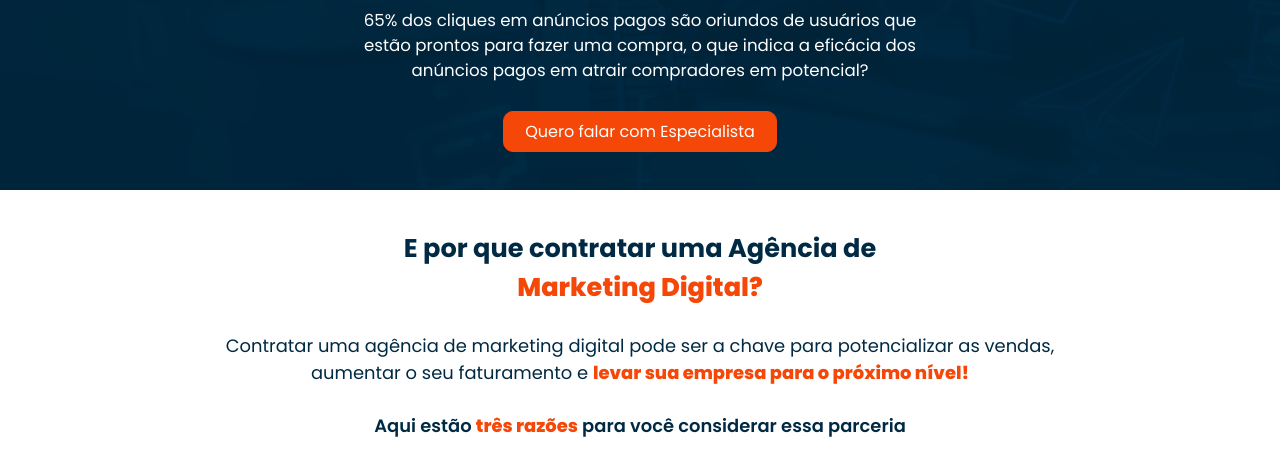
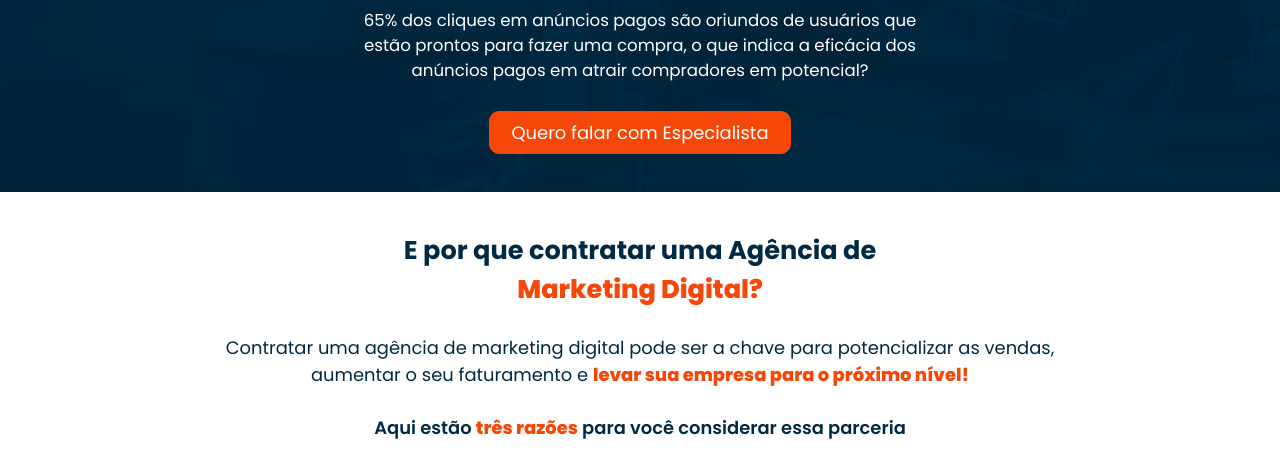
Before and after one commit to Franklinsouzax/bcfocus, a plain HTML site: page index.html in a window 1280 px wide. Shown: the part 342-800 px from the top of the page. Drawn offline with Linux system fonts and the light colour scheme.

Commit message:
Add files via upload

```diff
--- a/estilo.css
+++ b/estilo.css
@@ -144,6 +144,7 @@ border-radius: 10px;
 color: var(--branco);
 text-decoration: none;
 transition: all 0.1s ease-in;
+font-size: 3.6vw;
 }
 .button:hover{
     padding: 1.1% 3.4%;
@@ -504,6 +505,9 @@ ul{
     font-size: 1.8vw;
     width: 50%;
 }
+.button{
+    font-size: 1.4vw;
+}
 
 .nossos-servicos h2{
     font-size: 1.8vw;
```
